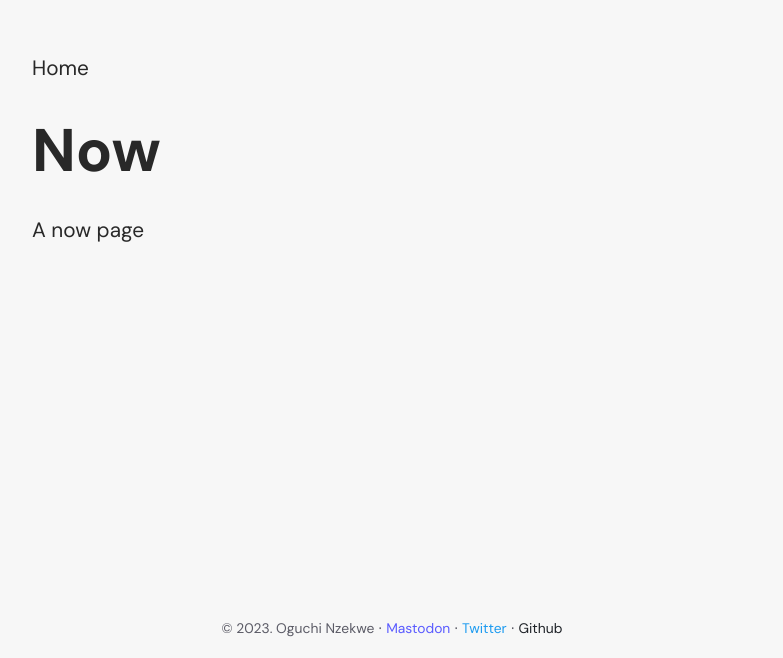
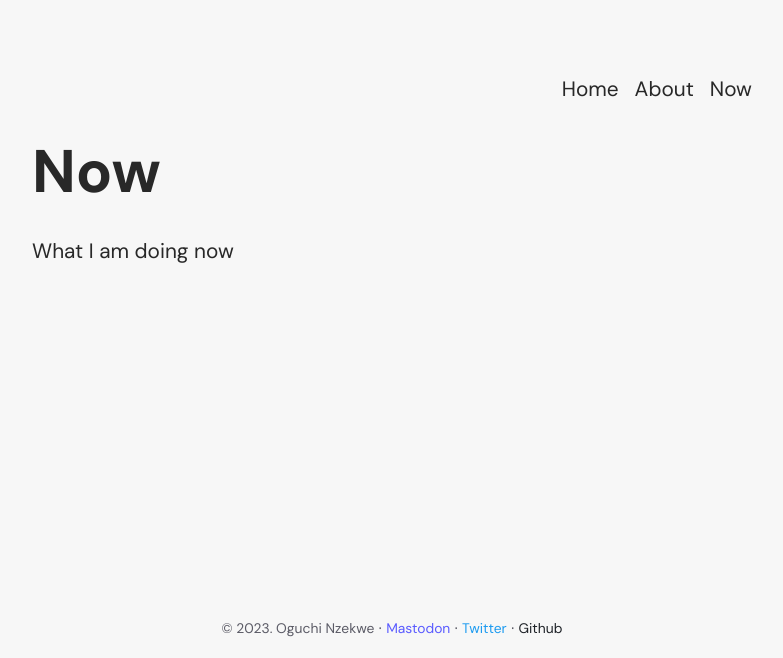
Before and after one commit to oguching/hej-12ty, an Eleventy site: page src/now/index.md in a window 1280 px wide. Shown: the part 142-800 px from the top of the page, without its empty margins (248-1031 px from the left). Built offline with nearby package versions, Linux system fonts and the light colour scheme; Eleventy itself is replaced by a stand-in of ours; files that its build step writes are made by us from their sources.

Commit message:
add navigation to pages

```diff
--- a/eleventy.config.js
+++ b/eleventy.config.js
@@ -1,6 +1,8 @@
 const pluginImages = require("./eleventy.config.images.js");
 
 module.exports = function(eleventyConfig) {
+  // passthrough must be relative values from the root.
+  // there's no relationship with input
     eleventyConfig.addPassthroughCopy("./src/assets/css/");
     eleventyConfig.addPassthroughCopy("./src/assets/img/")
     eleventyConfig.addWatchTarget("assets");
@@ -14,7 +16,7 @@ module.exports = function(eleventyConfig) {
       htmlTemplateEngine: 'njk',
       dir: {
         input: "src",
-        // output: "_site",
+        output: "_site",          // this is optional since the default is _site
         includes: "_includes",
         // data: "../_data"
       }
--- a/src/_includes/layouts/page.njk
+++ b/src/_includes/layouts/page.njk
@@ -4,9 +4,20 @@ layout: layouts/base.njk
 
     <section class="container">
         <header class="container--header">
-            <a href="/">Home</a>
+            <nav>
+                <ul class="nav--list">
+                    <li>
+                        <a href="/">Home</a>
+                    </li>
+                    <li>
+                        <a href="/about">About</a>
+                    </li>
+                    <li>
+                        <a href="/now">Now</a>
+                    </li>
+                </ul>
+            </nav>
             <h2>{{ title }}</h2>
-
         </header>
         <div>
             {{ content | safe }}
--- a/src/assets/css/style.css
+++ b/src/assets/css/style.css
@@ -185,6 +185,20 @@ hr {
     justify-content: space-between;
   }
 
+  .nav--list {
+    display: flex;
+    align-items: center;
+    justify-content: flex-end;
+    gap: 1rem;
+  }
+
+nav ul {
+  padding-inline-start: 0px;
+}
+  li {
+    list-style: none;
+  }
+
   .post-lists {
     margin-bottom: 1rem;
   }
--- a/src/now/index.md
+++ b/src/now/index.md
@@ -3,4 +3,5 @@ layout: "layouts/page.njk"
 ---
 
 ## Now
-A now page
+
+What I am doing now
```
